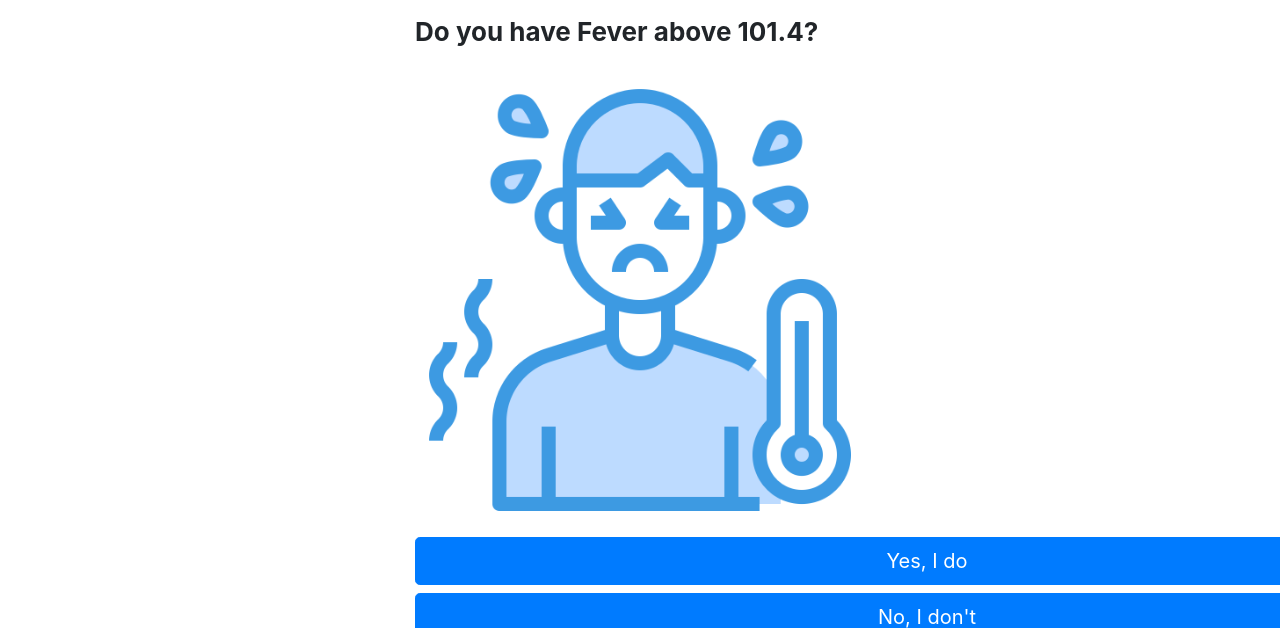
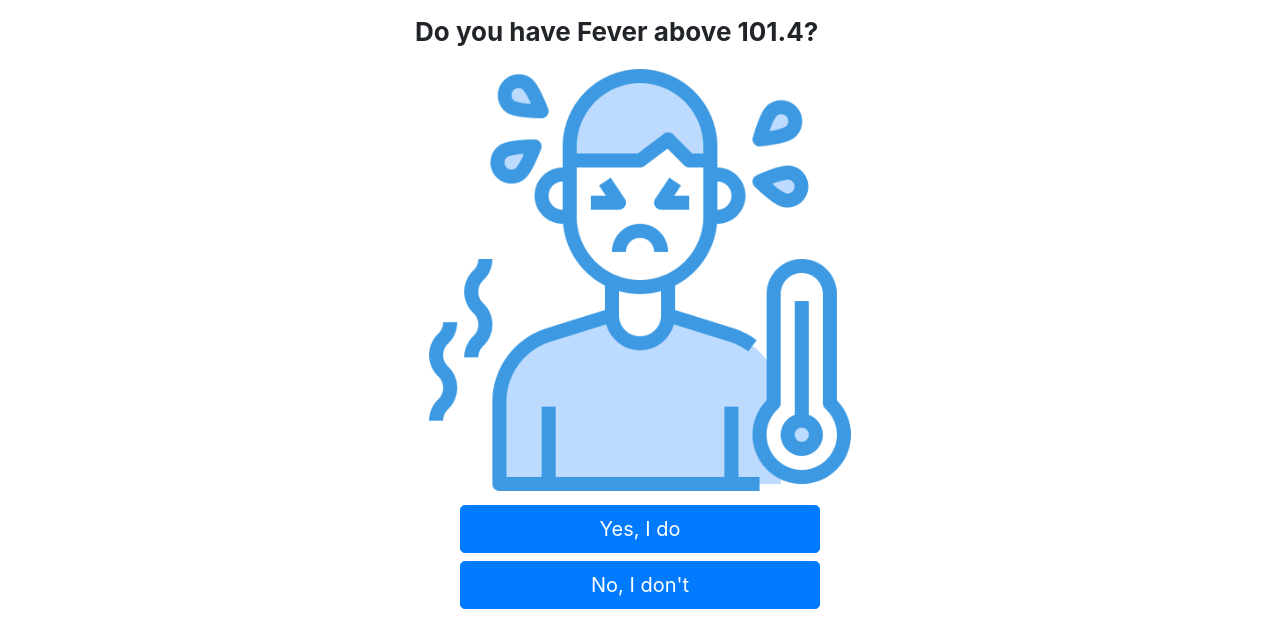
Before and after one commit to smyaseen/Covid-19-Screener-SPA, a plain HTML site: page index.html in a window 1280 px wide. Both pictures are taken after a click on the button "Start Screening". Shown: the part 129-757 px from the top of the page. Drawn offline with nearby package versions, Linux system fonts and the light colour scheme.

Commit message:
fixed some css styling

```diff
--- a/css/custom.css
+++ b/css/custom.css
@@ -184,10 +184,10 @@ ol {
 .question .btn {
   width: 100%;
   display: block;
+  margin: auto;
 }
 
 .bottom-question {
-    position: fixed;
     bottom: 31px;
     width: 371px;
     max-width: 80%;
@@ -201,7 +201,10 @@ ol {
 
 .top-question img {
   width: 100%;
-  margin: 20px auto;
+  height: auto;
+  display: block;
+  margin: auto;
+
 }
 
 .top-question .btn {
@@ -210,9 +213,9 @@ ol {
 }
 
 .bottom-question {
-  position: fixed;
-  bottom: 30px;
-  width: 80%;
+
+  display: block;
+  margin: auto;
 }
 
 .top-question .row {
```
